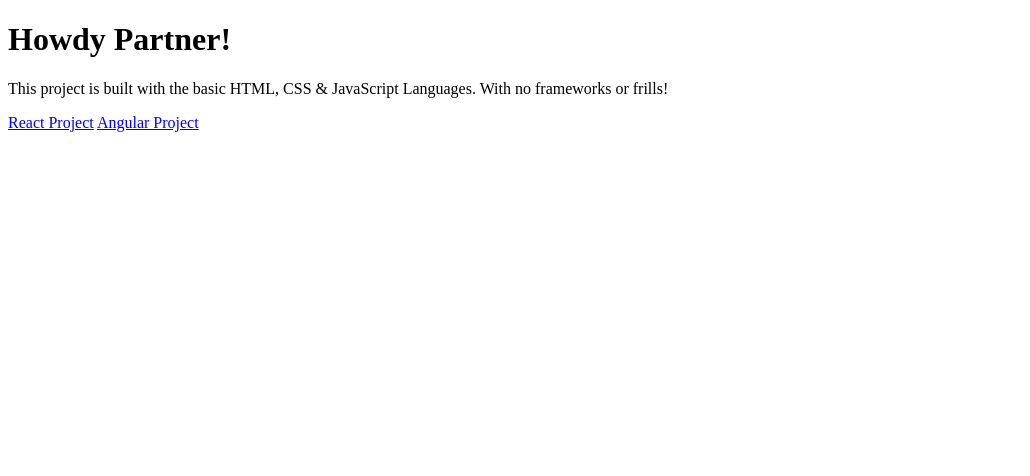
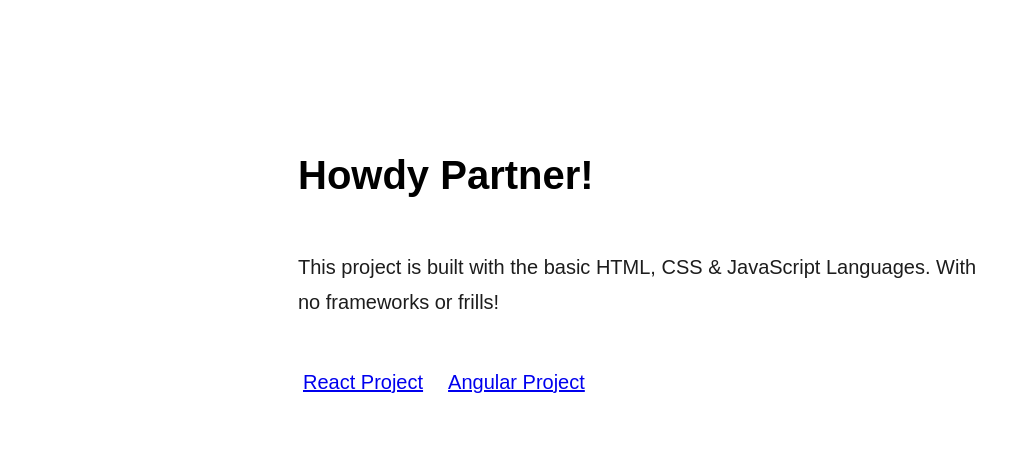
Before and after one commit to benbtf/benbtf, a plain HTML site: page index.html in a window 1280 px wide. Shown: the whole page, without its empty margins (0-1030 px from the left). Drawn offline with Linux system fonts and the light colour scheme.

Commit message:
adds the correct link semantics

```diff
--- a/index.html
+++ b/index.html
@@ -1,7 +1,7 @@
 <!DOCTYPE html>
     <head>
         <title>Ben Stone || Static Site</title>
-        <link type="stylesheet" href="./index.css" />
+        <link rel="stylesheet" href="./index.css" />
     </head>
     <body>
         <h1>Howdy Partner!</h1>
```
